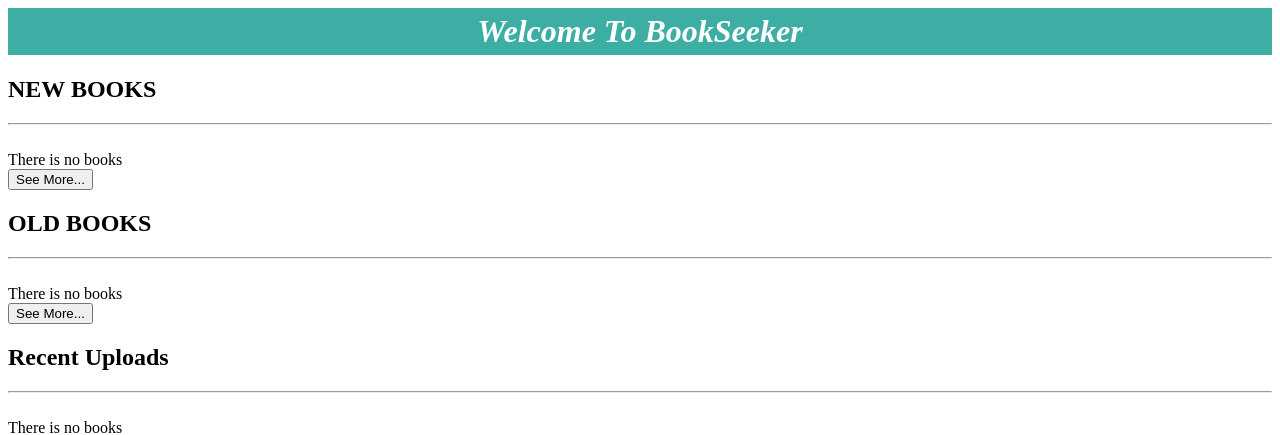
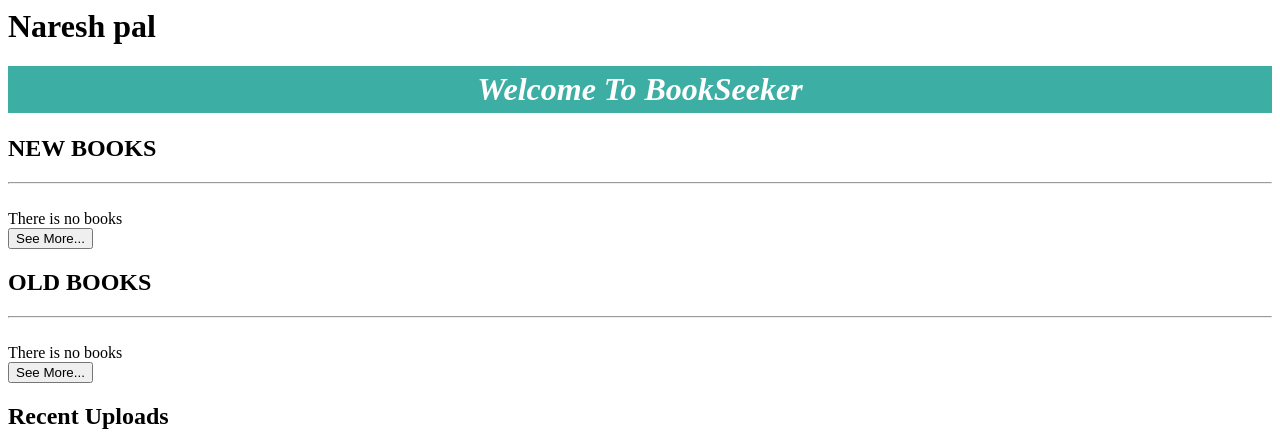
Before and after one commit to npal4183/bookseeker, a PHP site: page / in a window 1280 px wide. Shown: the top 435 px of the page. Run offline with PHP 8.4, Linux system fonts and the light colour scheme; data that the repository does not hold is empty; a stand-in replaces the project's code that opens the database connection.

Commit message:
Update index.php

```diff
--- a/index.php
+++ b/index.php
@@ -1,3 +1,4 @@
+<h1>Naresh pal </h1>
 <!--<?php
 		require 'header.php';
 		require 'sidebar.php';
```
